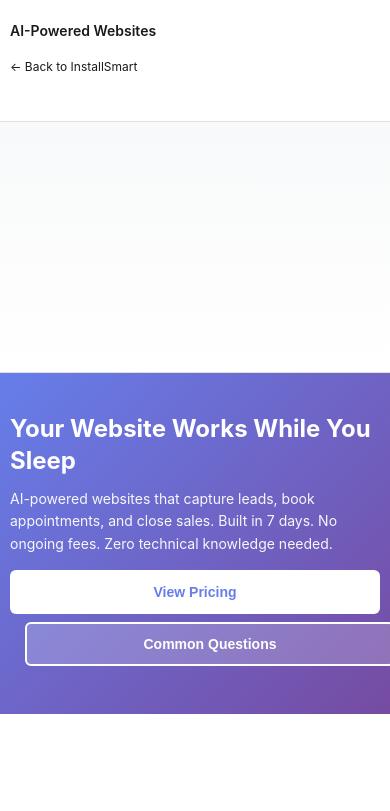
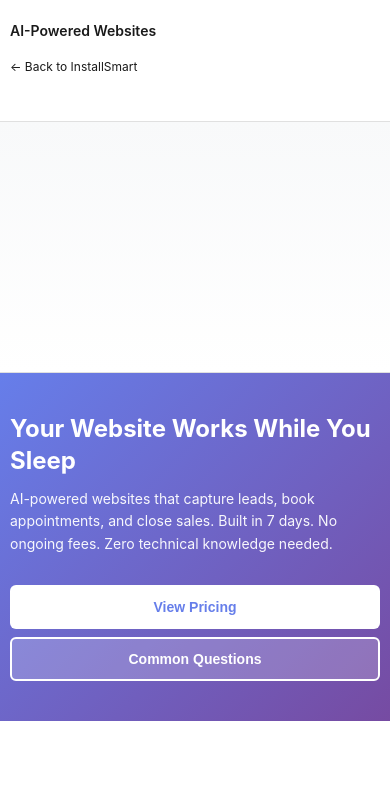
Before and after one commit to S7SSL/installsmart-site, a website: page websites/index.html in a window 390 px wide. Shown: the top 811 px of the page. Drawn offline with Linux system fonts and the light colour scheme; a script that the page names is missing.

Commit message:
Fix: Make hero buttons symmetrical with flexbox layout

```diff
--- a/websites/index.html
+++ b/websites/index.html
@@ -86,8 +86,14 @@
       opacity: 0.95;
     }
 
+    .hero-buttons {
+      display: flex;
+      gap: 15px;
+      margin-top: 30px;
+    }
+
     .cta-button {
-      display: inline-block;
+      flex: 1;
       padding: 14px 32px;
       background: white;
       color: #667eea;
@@ -98,6 +104,7 @@
       border: none;
       font-size: 16px;
       transition: transform 0.2s, box-shadow 0.2s;
+      text-align: center;
     }
 
     .cta-button:hover {
@@ -109,6 +116,11 @@
       background: rgba(255, 255, 255, 0.2);
       color: white;
       border: 2px solid white;
+    }
+
+    .secondary-btn:hover {
+      background: white;
+      color: #667eea;
     }
 
     .secondary-btn:hover {
@@ -434,12 +446,15 @@
         margin-bottom: 20px;
       }
 
+      .hero-buttons {
+        flex-direction: column;
+        gap: 10px;
+      }
+
       .cta-button {
         padding: 12px 24px;
         font-size: 14px;
-        display: block;
         width: 100%;
-        margin-bottom: 10px;
       }
 
       .container {
@@ -535,9 +550,13 @@
         margin-bottom: 15px;
       }
 
+      .hero-buttons {
+        flex-direction: column;
+        gap: 8px;
+      }
+
       .hero .cta-button {
         width: 100%;
-        margin-bottom: 8px;
       }
 
       .container {
@@ -714,8 +733,10 @@
   <div class="container">
     <h2>Your Website Works While You Sleep</h2>
     <p>AI-powered websites that capture leads, book appointments, and close sales. Built in 7 days. No ongoing fees. Zero technical knowledge needed.</p>
-    <button class="cta-button" onclick="scrollToPricing()">View Pricing</button>
-    <button class="cta-button secondary-btn" style="margin-left: 15px;" onclick="scrollToFAQ()">Common Questions</button>
+    <div class="hero-buttons">
+      <button class="cta-button" onclick="scrollToPricing()">View Pricing</button>
+      <button class="cta-button secondary-btn" onclick="scrollToFAQ()">Common Questions</button>
+    </div>
   </div>
 </section>
 
```
